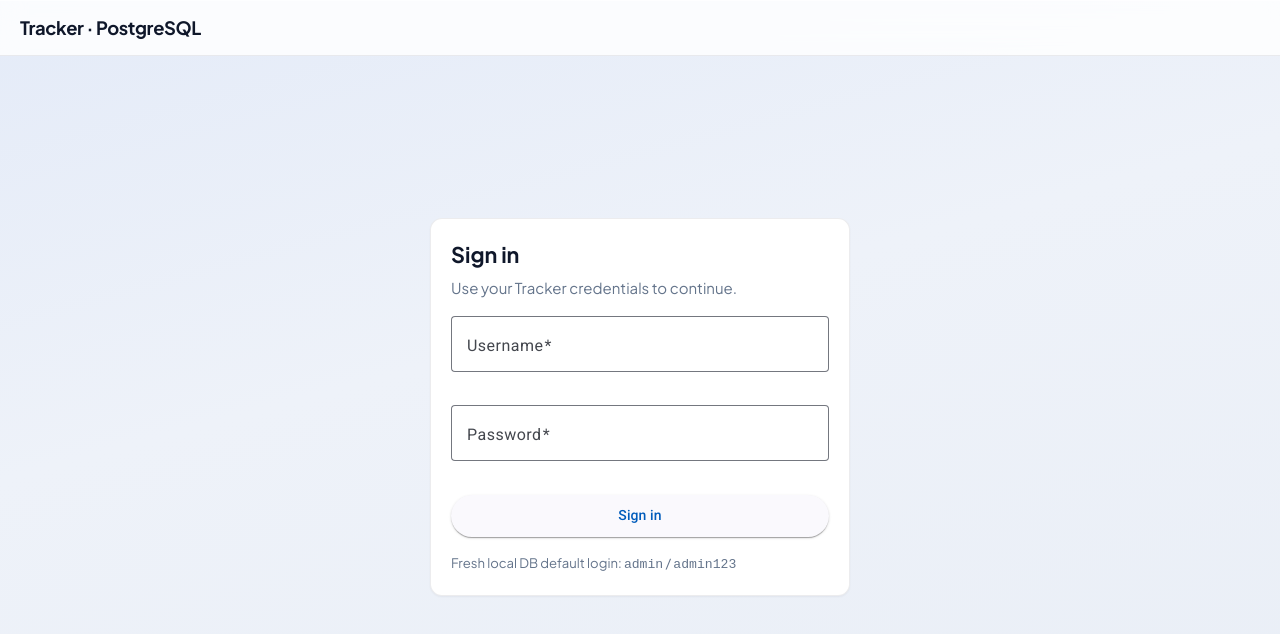
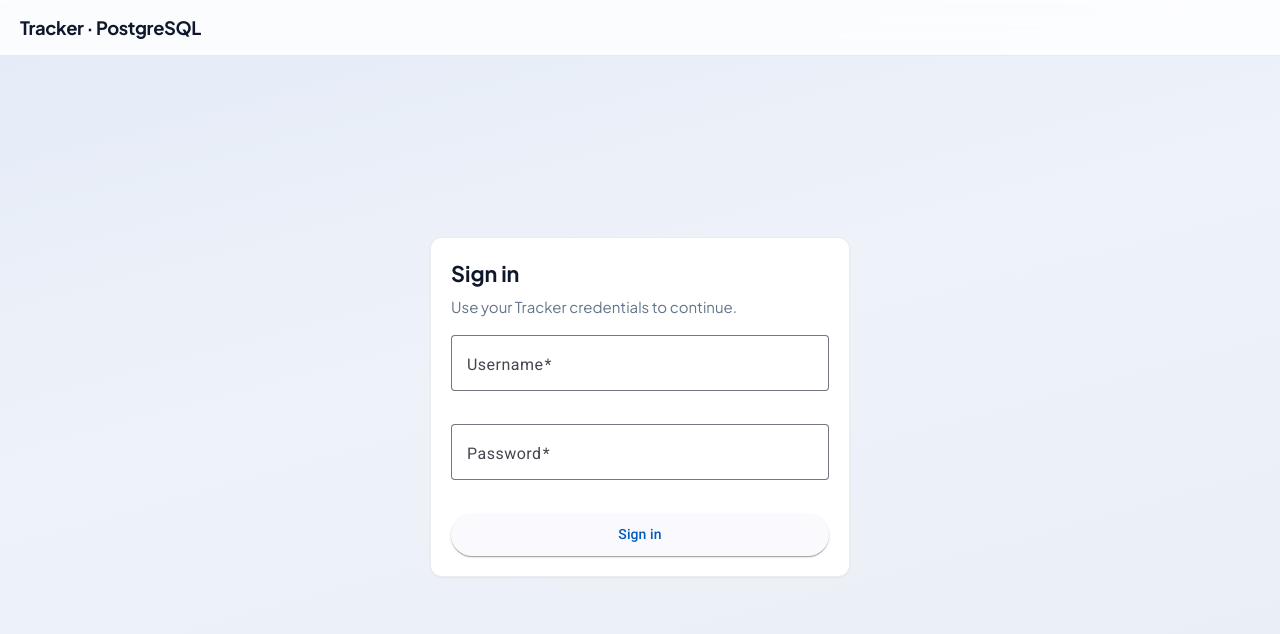
Before and after one commit to bittext/tracker-pg, an Angular app in the folder web/: page /login in a window 1280 px wide. Shown: the top 634 px of the page. Built offline with nearby package versions, Linux system fonts and the light colour scheme.

Commit message:
footer msg from login screen removed

```diff
--- a/web/src/app/pages/login/login.component.html
+++ b/web/src/app/pages/login/login.component.html
@@ -22,8 +22,5 @@
       </button>
     </form>
 
-    <p class="dev-note">
-      Fresh local DB default login: <code>admin</code> / <code>admin123</code>
-    </p>
   </mat-card>
 </section>
--- a/web/src/app/pages/login/login.component.scss
+++ b/web/src/app/pages/login/login.component.scss
@@ -40,9 +40,3 @@
   margin: 0;
   color: #b91c1c;
 }
-
-.dev-note {
-  margin: 1rem 0 0;
-  font-size: 0.82rem;
-  color: #64748b;
-}
```
